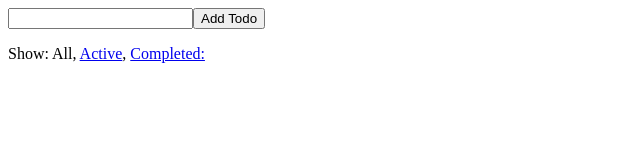
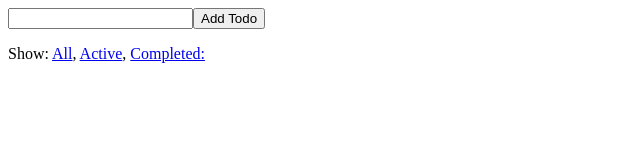
Before and after one commit to jjarrett21/learn-some-redux, a React app: page / in a window 1280 px wide. Shown: the top 160 px of the page, without its empty margins (0-640 px from the left). Built offline with nearby package versions, Linux system fonts and the light colour scheme.

Commit message:
added linking with react router

```diff
--- a/src/actions/index.js
+++ b/src/actions/index.js
@@ -8,11 +8,6 @@ export const addTodo = (text) => ({
     text,
 });
 
-export const setVisibilityFilter = (filter) => ({
-    type: 'SET_VISIBILITY_FILTER',
-    filter,
-});
-
 export const toggleTodo = (id) => ({
     type: 'TOGGLE_TODO',
     id,
--- a/src/components/FilterLink.js
+++ b/src/components/FilterLink.js
@@ -1,20 +1,16 @@
-import { connect } from 'react-redux';
-import { setVisibilityFilter } from '../actions';
-import Link from './Link';
+import React from 'react';
+import { Link } from 'react-router-dom';
 
-const mapStateToProps = (state, props) => ({
-    active: props.filter === state.visibilityFilter
-})
+const FilterLink = ({filter, children}) => (
+    <Link
+    to={filter === 'all' ? '' : filter}
+        activeStyle={{
+            textDecoration: 'none',
+            color: 'bloack',
+        }}
+        >
+            {children}
+        </Link>
+);
 
-const mapDispatchToProps = (dispatch, props) => ({
-    onClick() {
-        dispatch(setVisibilityFilter(props.filter));
-    },
-});
-
-  const FilterLink = connect(
-    mapStateToProps,
-    mapDispatchToProps
-  )(Link);
-
-  export default FilterLink;
+export default FilterLink;
--- a/src/components/Footer.js
+++ b/src/components/Footer.js
@@ -8,19 +8,19 @@ const Footer = () => (
     <p>
       Show:
             {' '}
-      <FilterLink filter="SHOW_ALL"
+      <FilterLink filter="all"
 
       >
         All
               </FilterLink>
       {', '}
-      <FilterLink filter="SHOW_ACTIVE"
+      <FilterLink filter="active"
 
       >
         Active
               </FilterLink>
       {', '}
-      <FilterLink filter="SHOW_COMPLETED"
+      <FilterLink filter="completed"
 
       >
         Completed:
--- a/src/components/Link.js
+++ /dev/null
@@ -1,30 +0,0 @@
-import React from 'react';
-import PropTypes from 'prop-types';
-
-const Link = ({
-    active,
-    children,
-    onClick
-  }) => {
-    if (active) {
-      return <span>{children}</span>;
-    }
-    return (
-      <a href='#'
-        onClick={e => {
-          e.preventDefault();
-          onClick();
-        }}
-      >
-        {children}
-      </a>
-    );
-  };
-
-  Link.propTypes = {
-      active: PropTypes.bool.isRequired,
-      children: PropTypes.node.isRequired,
-      onClick: PropTypes.func.isRequired,
-  };
-
-export default Link;
--- a/src/components/Root.js
+++ b/src/components/Root.js
@@ -1,7 +1,7 @@
 import React from 'react';
 import {Provider} from 'react-redux';
 import App from './App';
-import { BrowserRouter as Router, Route, Link } from 'react-router-dom';
+import { BrowserRouter as Router, Route} from 'react-router-dom';
 import PropTypes from 'prop-types';
 
 const Root = ({store}) => (
```
